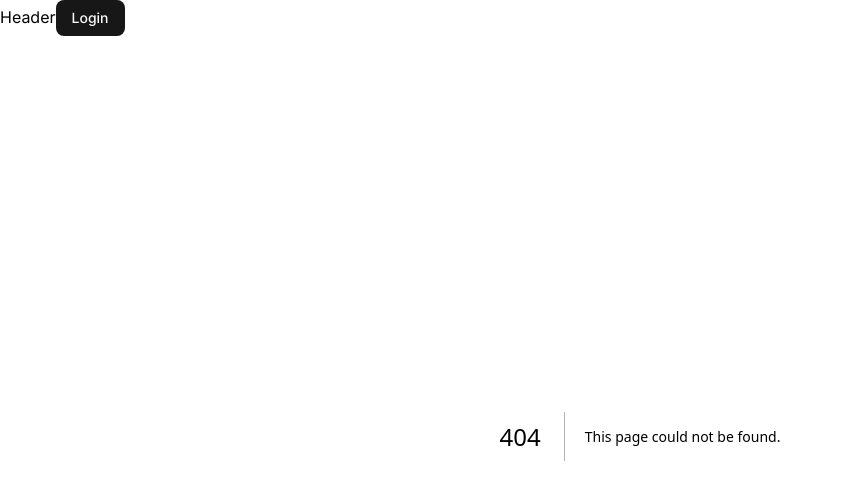
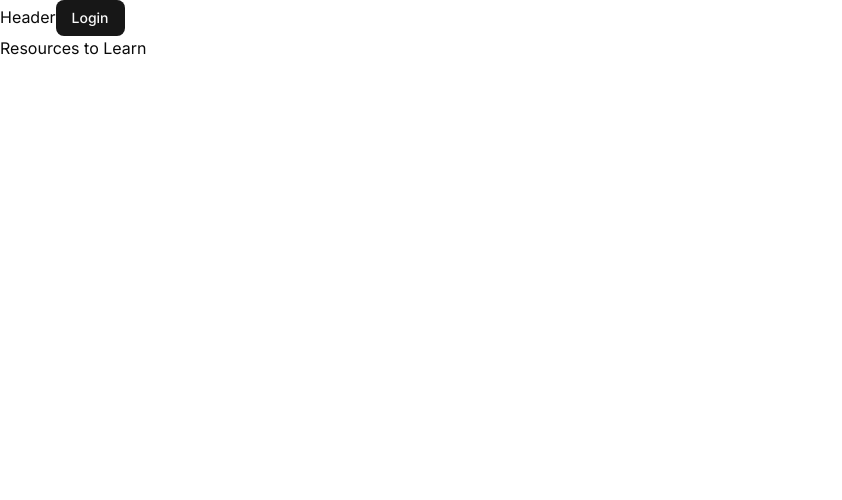
Before and after one commit to codescoop/codescoop-v2, a Next.js app: page /learn in a window 1280 px wide. Before the commit this address had no page. Shown: the top 500 px of the page, without its empty margins (0-842 px from the left). Built offline with nearby package versions, Linux system fonts and the light colour scheme.

Commit message:
feat: add routes

```diff
--- /dev/null
+++ b/src/app/learn/page.tsx
@@ -0,0 +1,9 @@
+import React from 'react'
+
+const Learn = () => {
+  return (
+    <div>Resources to Learn</div>
+  )
+}
+
+export default Learn
--- /dev/null
+++ b/src/app/resources/page.tsx
@@ -0,0 +1,9 @@
+import React from 'react'
+
+const Resources = () => {
+  return (
+    <div>Resources Center</div>
+  )
+}
+
+export default Resources
```
